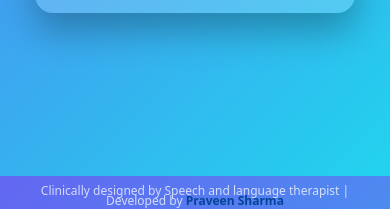
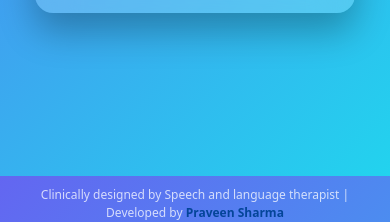
Before and after one commit to praveenkrwebdev/BraveVoice, a plain HTML site: page login.html in a window 390 px wide. Shown: the part 668-890 px from the top of the page. Drawn offline with Linux system fonts and the light colour scheme.

Commit message:
Update auth.css

```diff
--- a/css/auth.css
+++ b/css/auth.css
@@ -285,10 +285,6 @@ button:active {
     padding: 0 40px;
     position: static;   /* remove fixed behavior */
     margin-top: 10px;   /* push below card */
-    /* padding: 0 20px;    /* your requested padding */ */
-    font-size: 8px;
-    line-height: 10px;
-
   }
 }
 
```
